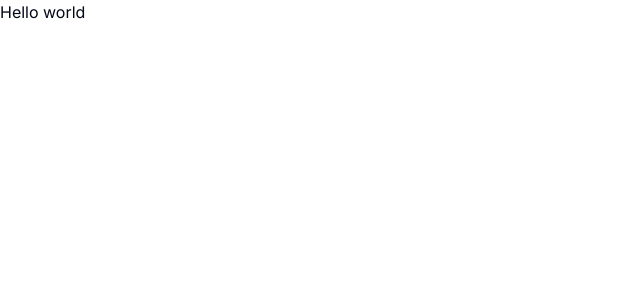
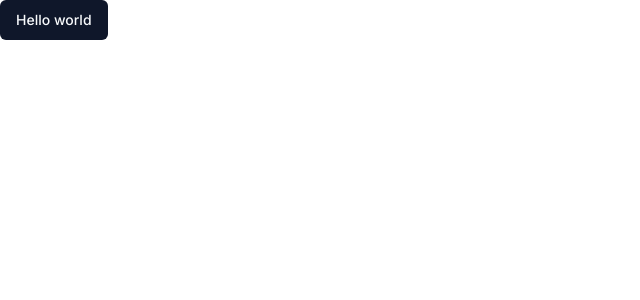
Before and after one commit to DiegoxK/ecommerce, a Next.js app: page / in a window 1280 px wide. Shown: the top 300 px of the page, without its empty margins (0-640 px from the left). Built offline with nearby package versions, Linux system fonts and the light colour scheme.

Commit message:
Add Button component and update dependencies

```diff
--- a/app/(root)/page.tsx
+++ b/app/(root)/page.tsx
@@ -1,3 +1,5 @@
+import { Button } from "@/components/ui/button";
+
 export default function Home() {
-  return <p>Hello world</p>;
+  return <Button>Hello world</Button>;
 }
--- /dev/null
+++ b/components/ui/button.tsx
@@ -0,0 +1,56 @@
+import * as React from "react"
+import { Slot } from "@radix-ui/react-slot"
+import { cva, type VariantProps } from "class-variance-authority"
+
+import { cn } from "@/lib/utils"
+
+const buttonVariants = cva(
+  "inline-flex items-center justify-center whitespace-nowrap rounded-md text-sm font-medium ring-offset-background transition-colors focus-visible:outline-none focus-visible:ring-2 focus-visible:ring-ring focus-visible:ring-offset-2 disabled:pointer-events-none disabled:opacity-50",
+  {
+    variants: {
+      variant: {
+        default: "bg-primary text-primary-foreground hover:bg-primary/90",
+        destructive:
+          "bg-destructive text-destructive-foreground hover:bg-destructive/90",
+        outline:
+          "border border-input bg-background hover:bg-accent hover:text-accent-foreground",
+        secondary:
+          "bg-secondary text-secondary-foreground hover:bg-secondary/80",
+        ghost: "hover:bg-accent hover:text-accent-foreground",
+        link: "text-primary underline-offset-4 hover:underline",
+      },
+      size: {
+        default: "h-10 px-4 py-2",
+        sm: "h-9 rounded-md px-3",
+        lg: "h-11 rounded-md px-8",
+        icon: "h-10 w-10",
+      },
+    },
+    defaultVariants: {
+      variant: "default",
+      size: "default",
+    },
+  }
+)
+
+export interface ButtonProps
+  extends React.ButtonHTMLAttributes<HTMLButtonElement>,
+    VariantProps<typeof buttonVariants> {
+  asChild?: boolean
+}
+
+const Button = React.forwardRef<HTMLButtonElement, ButtonProps>(
+  ({ className, variant, size, asChild = false, ...props }, ref) => {
+    const Comp = asChild ? Slot : "button"
+    return (
+      <Comp
+        className={cn(buttonVariants({ variant, size, className }))}
+        ref={ref}
+        {...props}
+      />
+    )
+  }
+)
+Button.displayName = "Button"
+
+export { Button, buttonVariants }
--- a/package.json
+++ b/package.json
@@ -9,6 +9,7 @@
     "lint": "next lint"
   },
   "dependencies": {
+    "@radix-ui/react-slot": "^1.0.2",
     "class-variance-authority": "^0.7.0",
     "clsx": "^2.1.0",
     "lucide-react": "^0.352.0",
```
Also changed, not shown: 2 other files (tests, documents, lock files or other folders).
